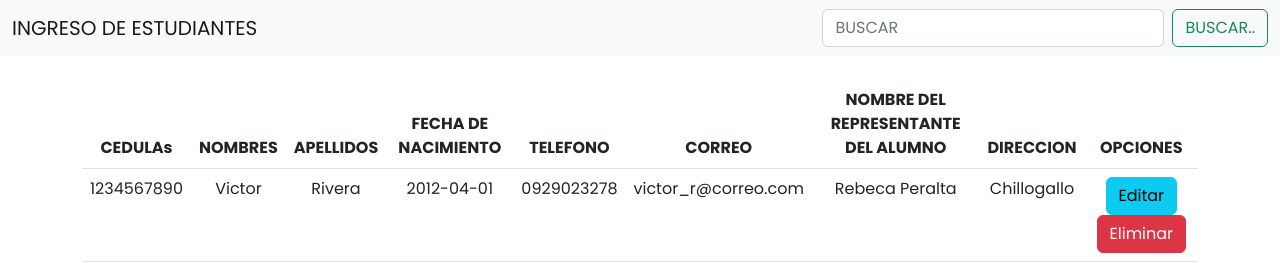
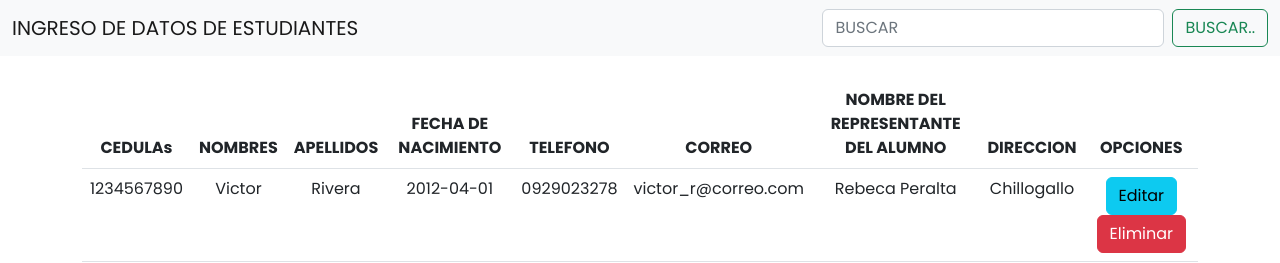
Before and after one commit to libreriavict/practischool, a PHP site: page / in a window 1280 px wide. Shown: the top 263 px of the page. Run offline with PHP 8.4, Linux system fonts and the light colour scheme; data comes from the database, SQL or seed files in the repository.

Commit message:
Cambio de titulo 2

```diff
--- a/index.php
+++ b/index.php
@@ -21,7 +21,7 @@ $estudiante = "SELECT * FROM tbl_estudiante";
 
     <nav class="navbar navbar-expand-lg bg-light" id="">
         <div class="container-fluid">
-            <a class="navbar-brand" href="#">INGRESO DE ESTUDIANTES</a>
+            <a class="navbar-brand" href="#">INGRESO DE DATOS DE ESTUDIANTES</a>
             <button class="navbar-toggler" type="button" data-bs-toggle="collapse" data-bs-target="#navbarSupportedContent" aria-controls="navbarSupportedContent" aria-expanded="false" aria-label="Toggle navigation">
                 <span class="navbar-toggler-icon"></span>
             </button>
```
